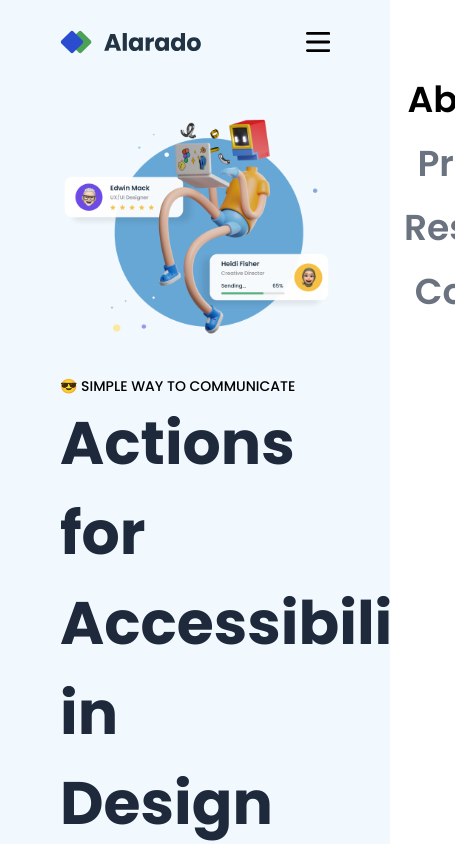
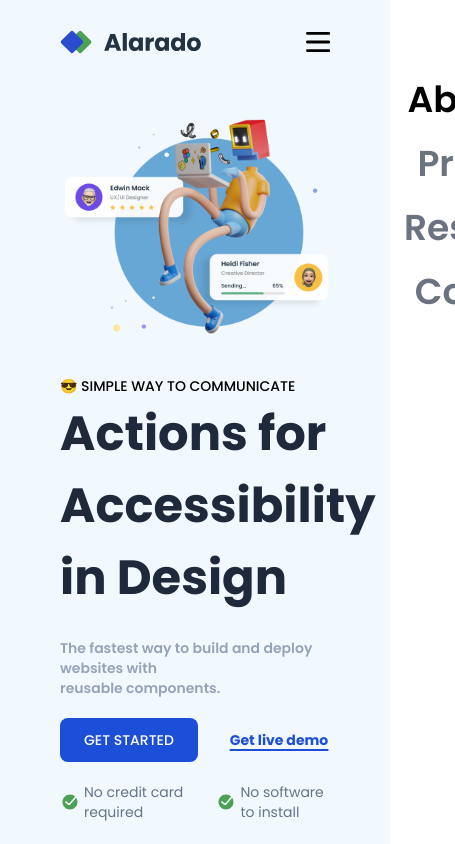
Before and after one commit to onxJi/homepage-challenge, an Angular app: page / in a window 390 px wide. Shown: the top 844 px of the page, 455 px wide, since content can reach past the window. Built offline with nearby package versions, Linux system fonts and the light colour scheme.

Commit message:
actualizacion

```diff
--- a/src/app/app.component.css
+++ b/src/app/app.component.css
@@ -12,9 +12,6 @@ main {
   background-color: #111729;
 }
 @layer components {
-  .btn {
-    @apply bg-blue-500 text-white font-bold py-2 px-4 rounded;
-  }
   .close-menu {
     background-image: url("../assets/close_menu.svg");
   }
--- a/src/app/app.component.html
+++ b/src/app/app.component.html
@@ -1,8 +1,8 @@
-<header class="bg-[#F2F9FE] dark:bg-[#111729]">
+<header class="bg-[#F2F9FE] dark:bg-[#111729] w-full">
   <nav
     class="overflow-hidden dark:bg-[#111729] flex items-center justify-between"
   >
-    <a href="./"><img src="{{ logo }}" alt="logo" class="w-full" /></a>
+    <a href="./"><img src="{{ logo }}" alt="logo" /></a>
     <input type="checkbox" id="menu" class="peer hidden" />
     <label
       for="menu"
@@ -78,7 +78,7 @@
   </nav>
 </header>
 
-<main class="bg-[#F2F9FE] dark:bg-[#111729]">
+<main class="bg-[#F2F9FE] dark:bg-[#111729] w-full">
   <section class="py-12 dark:bg-[#111729]">
     <div class="container flex flex-col md:flex-row">
       <div class="order-2 md:order-1 md:w-1/2 justify-center align-middle py-7">
@@ -86,17 +86,13 @@
           label_top | uppercase
         }}</span>
         <p
-          class="flex font-bold text-6xl text-slate-800 leading-normal dark:text-slate-50"
+          class="flex font-bold text-5xl md:text-6xl text-slate-800 md:leading-normal leading-normal dark:text-slate-50"
         >
-          Actions for
+          Actions for Accessibility
         </p>
+
         <p
-          class="flex font-bold text-6xl text-slate-800 leading-normal dark:text-slate-50"
-        >
-          Accessibility
-        </p>
-        <p
-          class="flex font-bold text-6xl text-slate-800 leading-normal dark:text-slate-50"
+          class="flex font-bold text-5xl md:text-6xl text-slate-800 md:leading-normal leading-normal dark:text-slate-50"
         >
           in Design
         </p>
```
